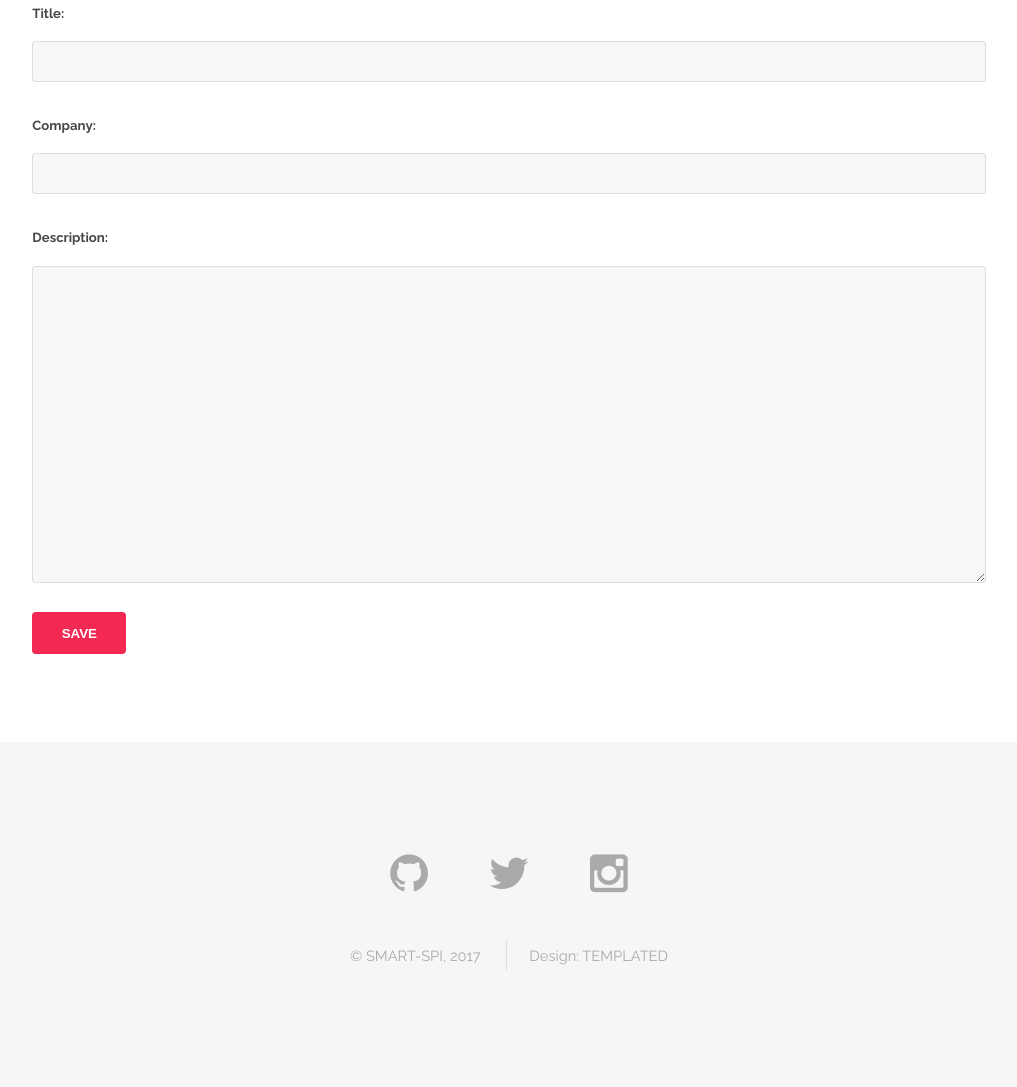
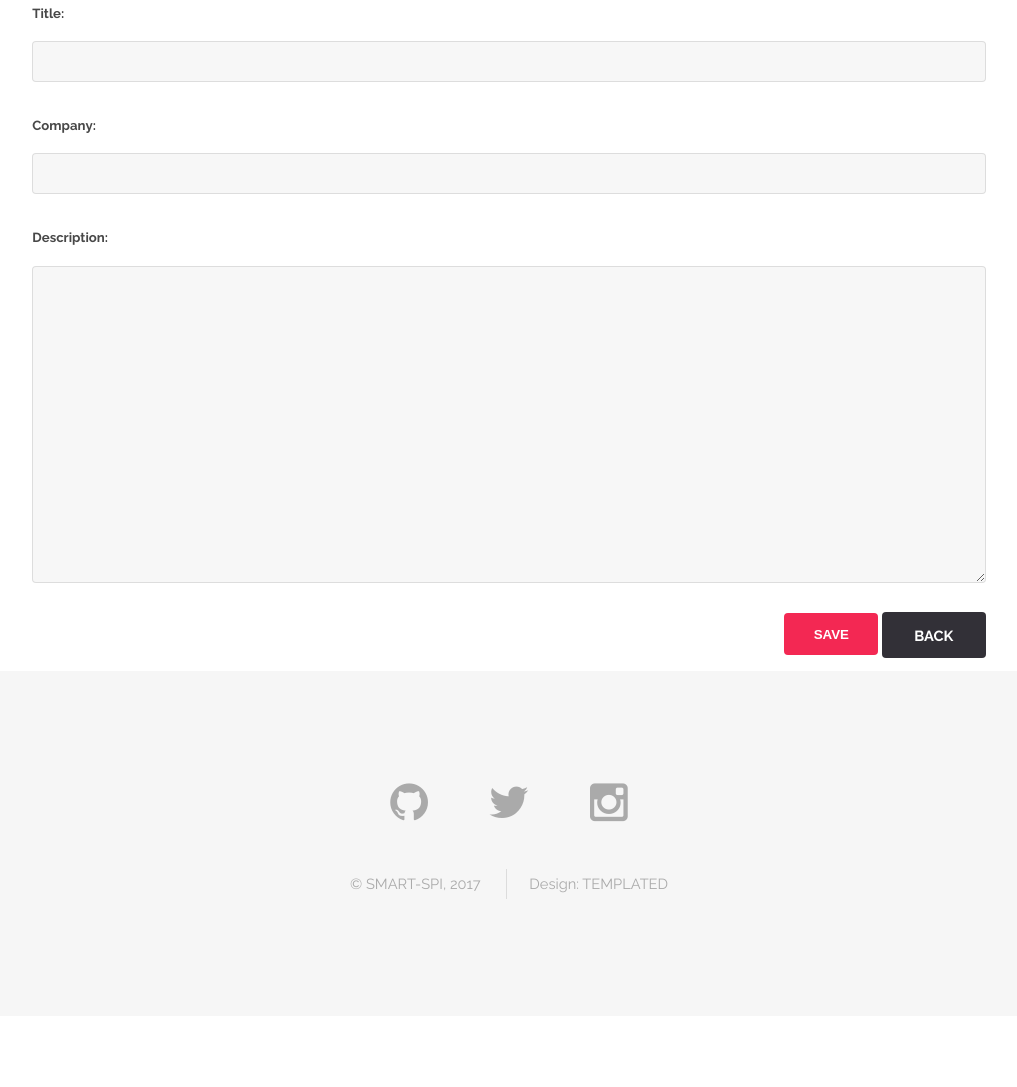
Before and after one commit to freddyiniguez/daspi, a Django app: page /projects/new/ in a window 1280 px wide. Shown: the part 350-1437 px from the top of the page, without its empty margins (131-1148 px from the left). After the commit the page ends 1249 px from the top, so only its background shows below. Run offline with Django 3.2, Linux system fonts and the light colour scheme.

```diff
--- a/tool/templates/tool/project_new.html
+++ b/tool/templates/tool/project_new.html
@@ -17,7 +17,11 @@
 					<form method="POST" class="project-form">{% csrf_token %}
 
 						{{ form.as_p }}
-						<button type="submit" class="special">Save</button>
+						<ul class="actions pull-right">
+							<button type="submit" class="button special">Save</button>
+							<li><a href="{% url 'projects_list' %}" class="button">Back</a></li>
+						</ul>
+
 					</form>
 				</section>
 		</div>
--- a/tool/urls.py
+++ b/tool/urls.py
@@ -5,7 +5,8 @@ urlpatterns = [
 	url(r'^$', views.home),
 	url(r'^milestones/$', views.milestones),
 	url(r'^projects/$', views.projects, name = 'projects_list'),
+	url(r'^projects/new/$', views.project_new, name = 'project_new'),
 	url(r'^projects/(?P<pk>\d+)/$', views.project_detail, name = 'project_detail'),
-	url(r'^projects/new/$', views.project_new, name = 'project_new'),
+	url(r'^projects/(?P<pk>\d+)/delete/$', views.project_delete, name = 'project_delete'),
 	url(r'^help/', views.help),
 ]
--- a/tool/views.py
+++ b/tool/views.py
@@ -21,11 +21,6 @@ def projects(request):
 	projects = Project.objects.all()
 	return render(request, 'tool/projects.html', {'projects' : projects})
 
-# Returns a project details
-def project_detail(request, pk):
-	project = get_object_or_404(Project, pk=pk)
-	return render(request, 'tool/project_detail.html', {'project' : project})
-
 # Creates a new project
 def project_new(request):
 	if request.method == 'POST':
@@ -39,6 +34,16 @@ def project_new(request):
 		form = ProjectForm()
 	return render(request, 'tool/project_new.html', {'form' : form})
 
+# Returns project details
+def project_detail(request, pk):
+	project = get_object_or_404(Project, pk=pk)
+	return render(request, 'tool/project_detail.html', {'project' : project})
+
+# Deletes project
+def project_delete(request, pk):
+	project = get_object_or_404(Project, pk=pk)
+	project.delete()
+	return redirect('projects_list')
 
 # - - - T E M P O R A L - - -
 # A temporal link to see the available HTML theme elements
```
Also changed, not shown: tool/templates/tool/projects.html (+8 -1 lines), 2 other files.
